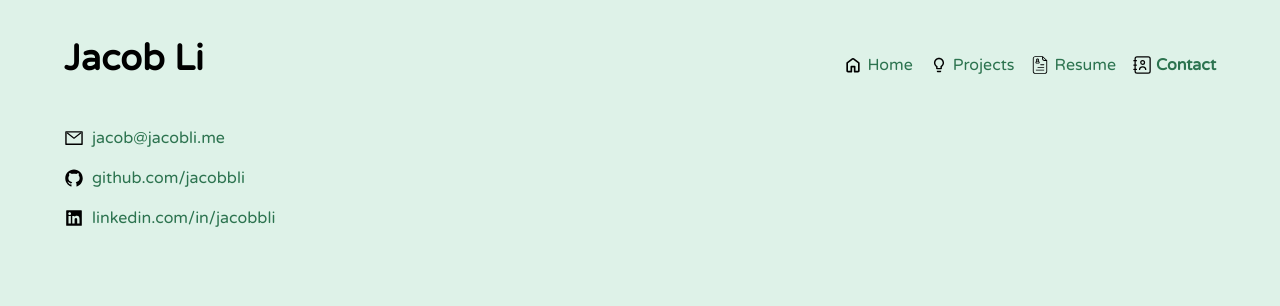
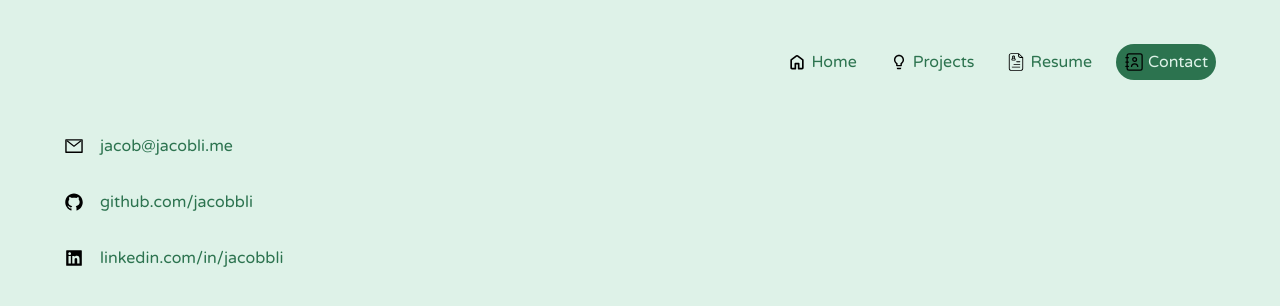
Before and after one commit to jacobbli/jacobbli.github.io, a Vue app: page /#/contact in a window 1280 px wide. Shown: the top 306 px of the page. Built offline with nearby package versions, Linux system fonts and the light colour scheme; a web font is replaced by a local one.

Commit message:
Refactor links and add transition

```diff
--- a/src/components/BaseLink.vue
+++ b/src/components/BaseLink.vue
@@ -1,6 +1,7 @@
 <template>
-    <div class="navigationItem__content" :class="[isSelectedClass, colorClass]">
-        <slot></slot>
+    <div class="baseLink__content" :class="[isSelectedClass, colorClass]">
+        <slot name='icon'></slot>
+        <div>{{ label }}</div>
     </div>
 </template>
 
@@ -16,34 +17,50 @@ const props = defineProps({
         type: Boolean,
         default: true,
     },
+    url: {
+        type: String,
+        default: ""
+    },
+    label: {
+        type: String,
+        default: ""
+    },
 });
 
 const isSelectedClass = computed(() =>
-    props.isSelected ? "navigationItem__isSelected" : ""
+    props.isSelected ? "baseLink__isSelected" : ""
 );
 
 const colorClass = computed(() =>
-    props.isPrimaryColor ? "primaryColor" : "secondaryColor"
+    props.isPrimaryColor & !props.isSelected ? "primaryColor" : "secondaryColor"
 );
 </script>
 
 <style lang="scss" scoped>
-.navigationItem__content {
+.baseLink__content {
     display: flex;
     gap: 4px;
-    text-decoration: none;
-    color: #2C734F;
+    width: fit-content;
+    padding: 8px;
+    border-radius: 20px;
 
     cursor: pointer;
 }
 
-.navigationItem__isSelected {
-    font-weight: bold;
+.baseLink__isSelected {
+    background-color: #2C734F;
+    color: #def2e8
 }
 
 .primaryColor {
     color: #2C734F;
 
+    transition: background-color 0.5s, color 0.5s;
+
+    &:hover {
+        background-color: #2C734F;
+        color: #def2e8;
+    }
 }
 
 .secondaryColor {
--- a/src/components/NavBar.vue
+++ b/src/components/NavBar.vue
@@ -1,6 +1,6 @@
 <template>
   <div class="navBar__container">
-    <nav-item v-for="route in routes" :key="route.label"
+    <nav-bar-item v-for="route in routes" :key="route.label"
       :target="route.target"
       :label="route.label"
       :is-selected="currentRoute == route.label"
@@ -10,7 +10,7 @@
 
 <script setup>
 import { defineProps, computed } from "vue";
-import NavItem from "./NavItem.vue";
+import NavBarItem from "./NavBarItem.vue";
 
 import { useRoute } from "vue-router";
 
--- a/src/components/NavItem.vue
+++ b/src/components/NavBarItem.vue
@@ -1,12 +1,10 @@
 <template>
-  <div class="navItem__container">
-    <router-link :to="target" :class="isSelectedClass">
-      <component :is="iconMap[target]" />
-
-      <base-link :is-selected="isSelected">
-        {{ label }}
-      </base-link>
-    </router-link>
+  <div class="navBarItem__container">
+    <base-link :is-selected="isSelected" @click="routeTo(target)" :class="isSelectedClass" :label="label">
+      <template #icon>
+        <component :is="iconMap[target]" />
+      </template>
+    </base-link>
   </div>
 </template>
 
@@ -17,6 +15,7 @@ import ContactIcon from "./icons/ContactIcon.vue";
 import HomeIcon from "./icons/HomeIcon.vue";
 import LightbulbIcon from "./icons/LightbulbIcon.vue";
 import BaseLink from "./BaseLink.vue";
+import router from "@/router/router";
 
 const props = defineProps({
   target: {
@@ -34,7 +33,7 @@ const props = defineProps({
 });
 
 const isSelectedClass = computed(() =>
-  props.isSelected ? "navItem__isSelected" : ""
+  props.isSelected ? "navBarItem__isSelected" : ""
 );
 
 const iconMap = {
@@ -44,17 +43,12 @@ const iconMap = {
   "contact": ContactIcon
 }
 
+function routeTo(target) {
+  router.push(target)
+}
 
 </script>
 
 <style lang="scss" scoped>
-.navItem__container a {
-  display: flex;
-  gap: 4px;
-  text-decoration: none;
-}
 
-.navItem__isSelected {
-  font-weight: bold;
-}
 </style>
--- a/src/components/SideBar.vue
+++ b/src/components/SideBar.vue
@@ -1,8 +1,9 @@
 <template>
   <div class="sideMenu__content">
     <base-link v-for="(option, index) in options" :key="option" @click="onSelect(index)"
-      :is-selected="selectedIndex == index">
-      {{ option }}
+      :is-selected="selectedIndex == index"
+      :label="option"
+      >
     </base-link >
   </div>
 </template>
--- a/src/components/TheHeader.vue
+++ b/src/components/TheHeader.vue
@@ -1,6 +1,6 @@
 <template>
   <div class="theHeader__container">
-    <h1 class="theHeader__title">Jacob Li</h1>
+    <h1 class="theHeader__title"></h1>
     <nav-bar :show-contact="false" />
   </div>
 </template>
--- a/src/components/projects/ProjectCard.vue
+++ b/src/components/projects/ProjectCard.vue
@@ -1,18 +1,15 @@
 <template>
   <base-card :title="project.label">
-    <a v-if="project.github != ''" :href="project.github" target="_blank">
-          <base-link :is-primary-color="false">
-            Github repo
-          </base-link>
-        </a>
+    <base-link v-if="project.github != ''"
+      :is-primary-color="false"
+      label="Github repo"
+      @click="navigateTo(project.github)" />
 
-        <a v-if="project.app != ''" :href="project.app" target="_blank">
-          <base-link :is-primary-color="false">
-            App
-          </base-link>
-        </a>
-    <!-- <a v-if="project.github != ''" :href="project.github">Github repo</a>
-    <a v-if="project.app != ''" :href="project.app">App</a> -->
+    <base-link v-if="project.app != ''"
+      :is-primary-color="false"
+      label="App"
+      @click="navigateTo(project.app)" />
+
   </base-card>
 </template>
 
@@ -27,11 +24,12 @@ defineProps({
     required: true,
   },
 });
+
+function navigateTo(target) {
+  window.open(target)
+}
 </script>
 
 <style lang="scss" scoped>
-a {
-  text-decoration: none;
-}
 
 </style>
--- a/src/views/ContactDetailsView.vue
+++ b/src/views/ContactDetailsView.vue
@@ -2,11 +2,7 @@
   <div class="contactDetailsView__container">
     <div v-for="item in contactInfo" :key="item.content" class="contactDetailsView__content">
       <component :is="item.icon" />
-      <a :href="item.href" target="_blank">
-        <base-link>
-          {{ item.content }}
-        </base-link>
-      </a>
+      <base-link :label="item.content" @click="navigateTo(item.href)"/>
     </div>
   </div>
 </template>
@@ -37,6 +33,10 @@ const contactInfo = [
     icon: LinkedinIcon
   }
 ]
+
+function navigateTo(target) {
+  window.open(target)
+}
 </script>
 
 <style lang="scss" scoped>
@@ -49,10 +49,6 @@ const contactInfo = [
   .contactDetailsView__content {
     display: flex;
     gap: 8px;
-
-    a {
-      text-decoration: none;
-    }
   }
 }
 </style>
```
